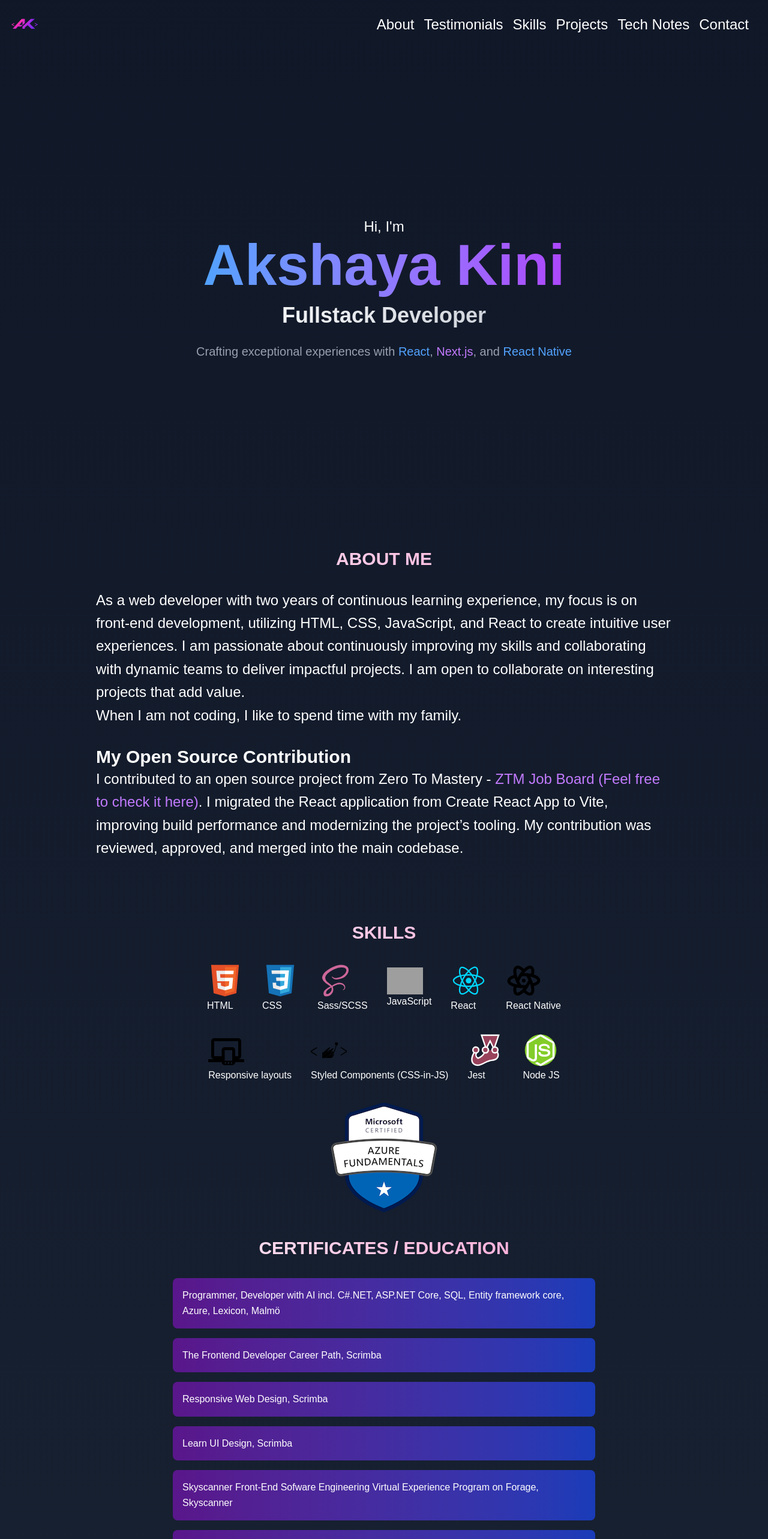
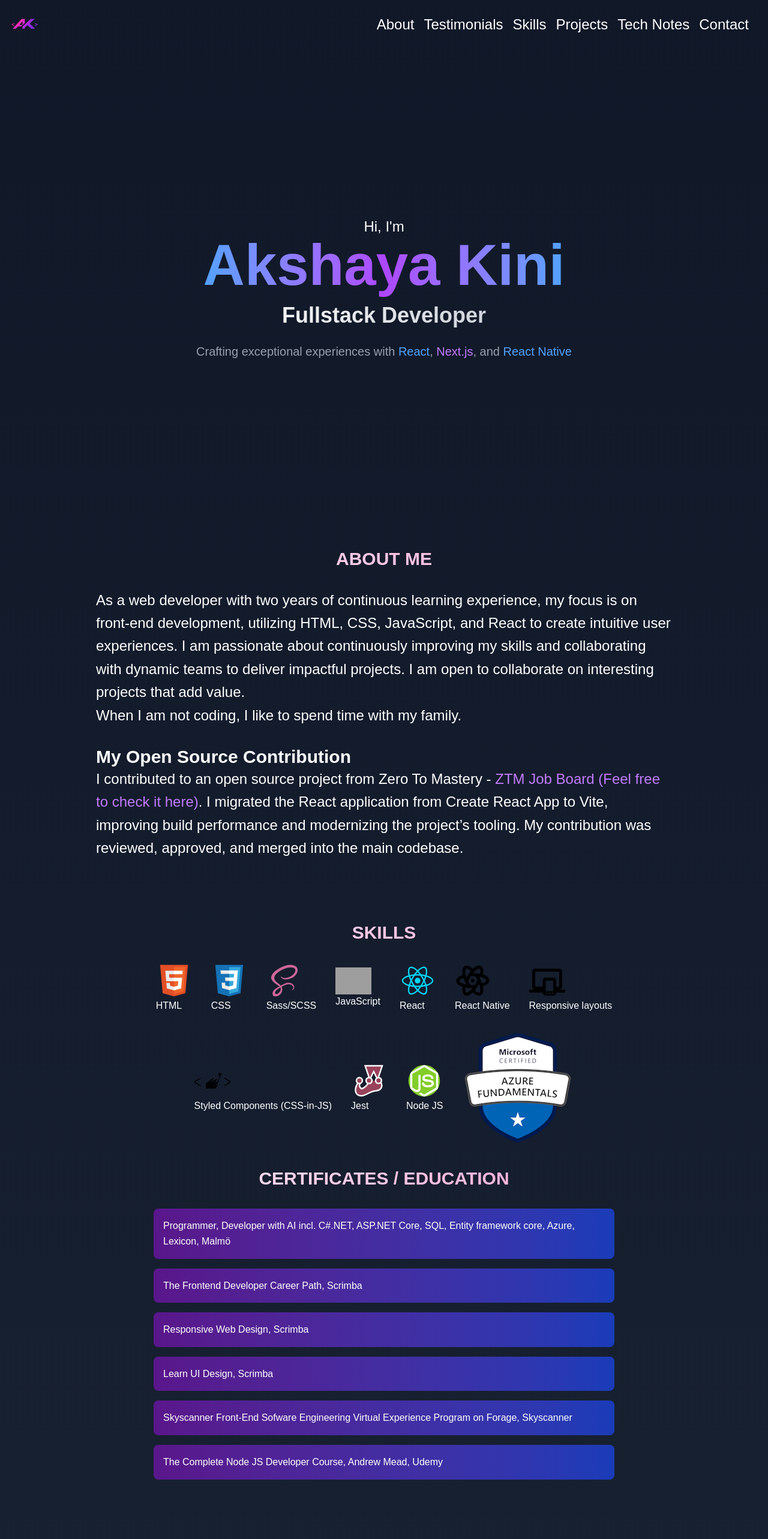
Before and after one commit to akshkin/my-portfolio, a Next.js app: page / in a window 1280 px wide. Shown: the top 2566 px of the page at 60% size. Built offline with nearby package versions, Linux system fonts and the light colour scheme; grey boxes are pictures that could not be loaded.

Commit message:
Fix horizontal scroll bar

```diff
--- a/app/globals.css
+++ b/app/globals.css
@@ -20,6 +20,7 @@ body {
 	font-family: "Montserrat", sans-serif;
 	max-width: 100vw;
 	width: 100%;
+	overflow-x: hidden;
 }
 
 body {
--- a/app/layout.jsx
+++ b/app/layout.jsx
@@ -13,9 +13,9 @@ export const metadata = {
 export default function RootLayout({ children }) {
 	return (
 		<html lang="en">
-			<body className="w-screen max-w-screen">
+			<body className="w-full">
 				<Navigation />
-				<main className="w-screen max-w-screen">{children}</main>
+				<main className="w-full px-6">{children}</main>
 			</body>
 		</html>
 	);
--- a/components/Hero.jsx
+++ b/components/Hero.jsx
@@ -8,7 +8,7 @@ function Hero() {
 	const surnameArray = surname.split("");
 
 	return (
-		<div className="max-w-screen h-screen  max-h-screen  text-white overflow-x-hidden flex flex-col justify-center items-center max-md:h-[70vh]">
+		<div className="w-full h-screen  max-h-screen  text-white overflow-x-hidden flex flex-col justify-center items-center max-md:h-[70vh] box-border">
 			{/* <video
 				src="/background-compressed.mp4"
 				className="full-screen-width object-cover -z-10"
@@ -20,7 +20,7 @@ function Hero() {
 			<span className="text-2xl">Hi, I'm</span>
 			{/* <span className={`${letterClass} _14`}> I'm</span> */}
 			<h1 className="text-4xl sm:text-6xl md:text-8xl font-bold mb-4 m-0">
-				<span className="bg-linear-to-r from-blue-400 via-purple-500 to-blue-400 text-transparent bg-clip-text bg-[size:200%] animate-gradient">
+				<span className="bg-linear-to-r from-blue-400 via-purple-500 to-blue-400 text-transparent bg-clip-text animate-gradient">
 					Akshaya Kini
 				</span>
 				{/* </h1> */}
@@ -43,7 +43,7 @@ function Hero() {
 			<h2 className="text-center text-2xl sm:text-3xl md:text-4xl font-semibold mb-6 bg-clip-text text-transparent bg-linear-to-r from-gray-100 to-gray-300">
 				Fullstack Developer
 			</h2>
-			<p className="text-base sm:text-lg md:text-xl text-gray-400 max-w-2xl mx-auto leading-relaxed px-4">
+			<p className="text-base sm:text-lg md:text-xl text-gray-400 max-w-2xl mx-auto leading-relaxed">
 				Crafting exceptional experiences with
 				<span className="text-blue-400"> React</span>,
 				<span className="text-purple-400"> Next.js</span>, and
--- a/components/Skills.jsx
+++ b/components/Skills.jsx
@@ -14,7 +14,7 @@ import Image from "next/image";
 function Skills() {
 	return (
 		// <AnimationOnScroll className="skills" animateIn="animate__fadeInRight">
-		<div className="mx-auto max-w-3xl px-8 pt-8 my-10" id="skills">
+		<div className="mx-auto max-w-3xl pt-8 my-10" id="skills">
 			<h2 className="section-heading">SKILLS</h2>
 			<ul className="flex flex-wrap justify-center items-center gap-8 mt-8">
 				<li className="">
--- a/components/Testimonials.jsx
+++ b/components/Testimonials.jsx
@@ -40,7 +40,6 @@ export default function Testimonials() {
 			className="
                 mx-auto
                 max-w-6xl
-                px-6
                 py-20
             "
 			id="testimonials"
--- a/components/education/Education.jsx
+++ b/components/education/Education.jsx
@@ -25,7 +25,7 @@ import { certificates } from "./data";
 function Education() {
 	return (
 		// <AnimationOnScroll animateIn="animate__fadeInLeft" className="certificates">
-		<section className="mx-auto max-w-3xl px-8" id="education">
+		<section className="mx-auto max-w-3xl" id="education">
 			<h2 className="section-heading">CERTIFICATES / EDUCATION</h2>
 			{certificates.map((certificate) => (
 				<div
--- a/components/projects/projects.jsx
+++ b/components/projects/projects.jsx
@@ -14,7 +14,7 @@ function Projects() {
 	return (
 		<div className="" id="projects">
 			<h2 className="section-heading">MY PROJECTS</h2>
-			<div className="grid grid-cols-[repeat(auto-fit,minmax(200px,300px))] justify-center gap-8 align-middle p-8">
+			<div className="grid grid-cols-[repeat(auto-fit,minmax(200px,300px))] justify-center gap-8 align-middle py-8">
 				{data.map((project) => (
 					<Dialog key={project.id} className="mx-8">
 						<DialogTrigger asChild>
```
